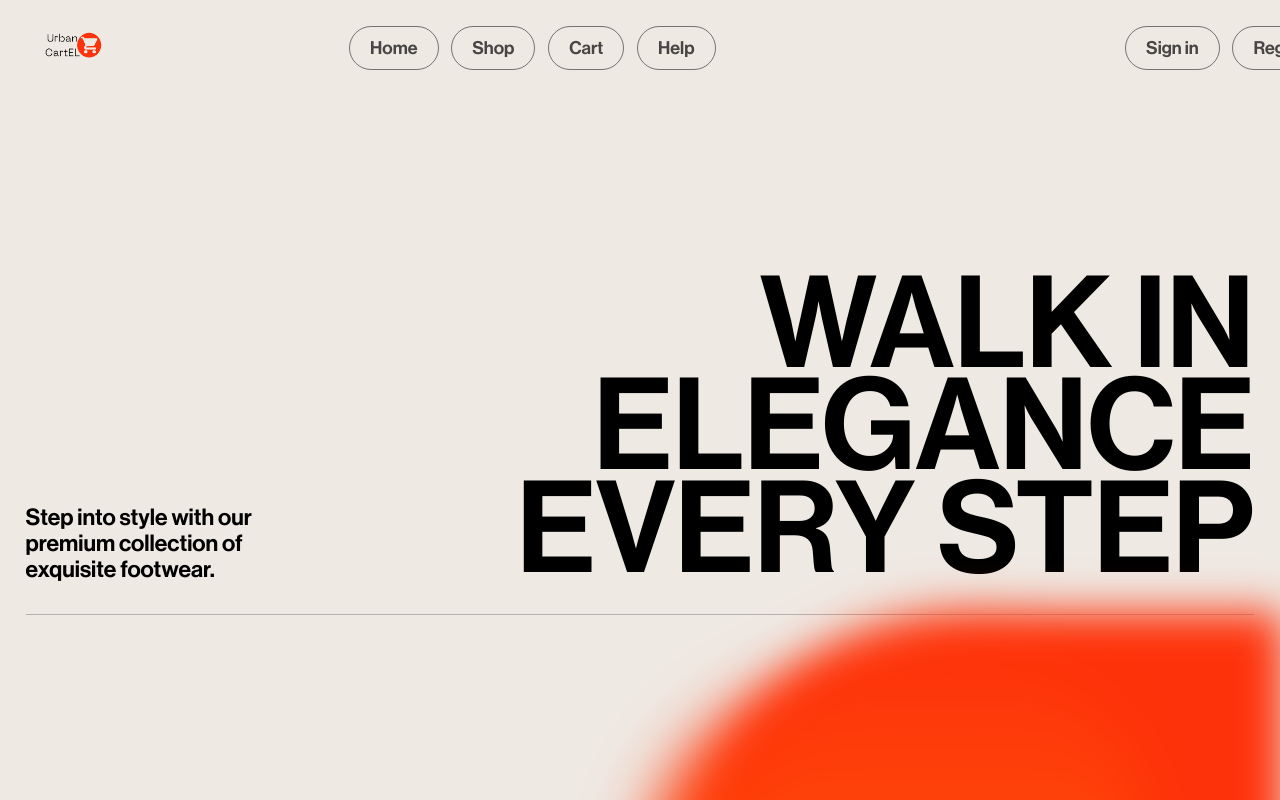
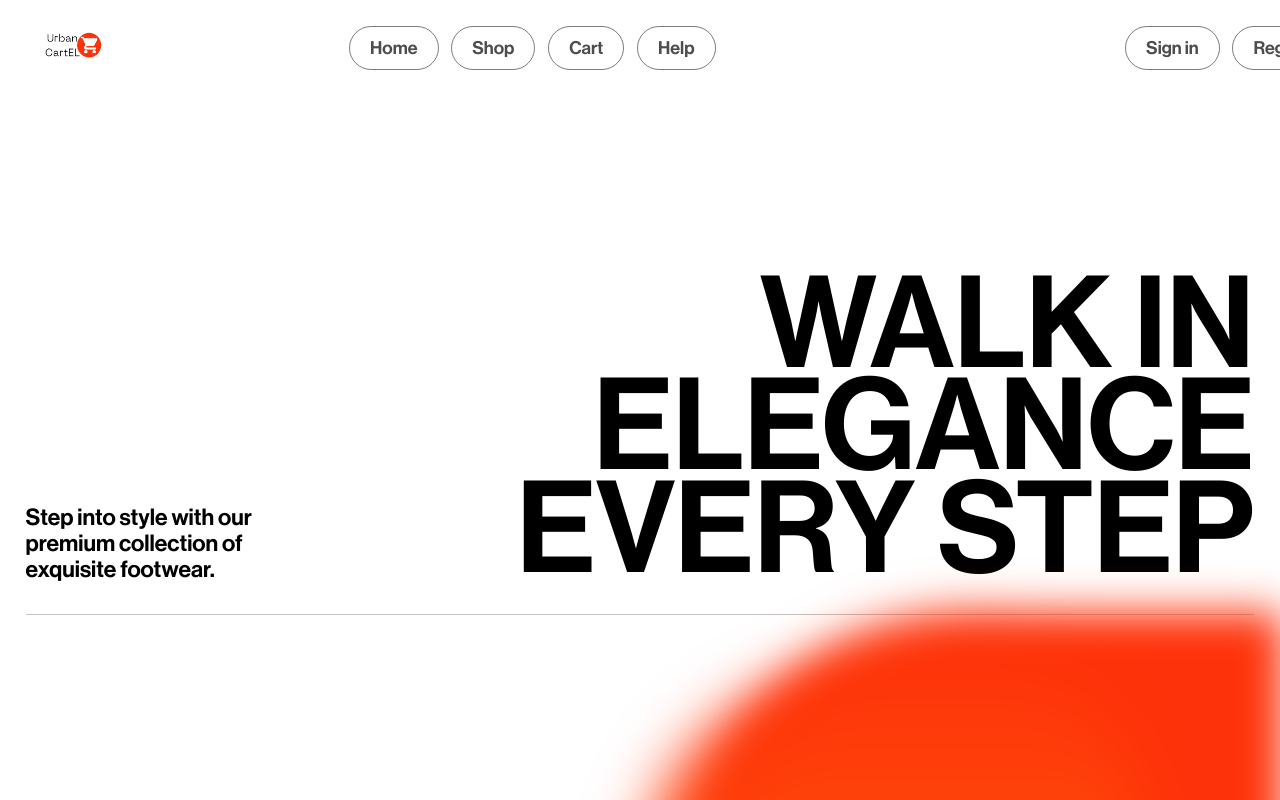
Before and after one commit to vshiradhonkar/urbancartel, a React (Create React App) app: page / in a window 1280 px wide. Shown: the top 800 px of the page. Built offline with nearby package versions, Linux system fonts and the light colour scheme; no server answers.

Commit message:
added shop page1

```diff
--- a/src/App.css
+++ b/src/App.css
@@ -26,13 +26,13 @@ body {
 .App {
   height: 100vh;
   width: 100%;
-  background-color: #efe9e3;
+  background-color: white;
   position: relative;
 }
 .HomePage {
   height: 100vh;
   width: 100%;
-  background-color: #efe9e3;
+  background-color: white;
   position: relative;
   padding: 0 2vw;
 }
```
